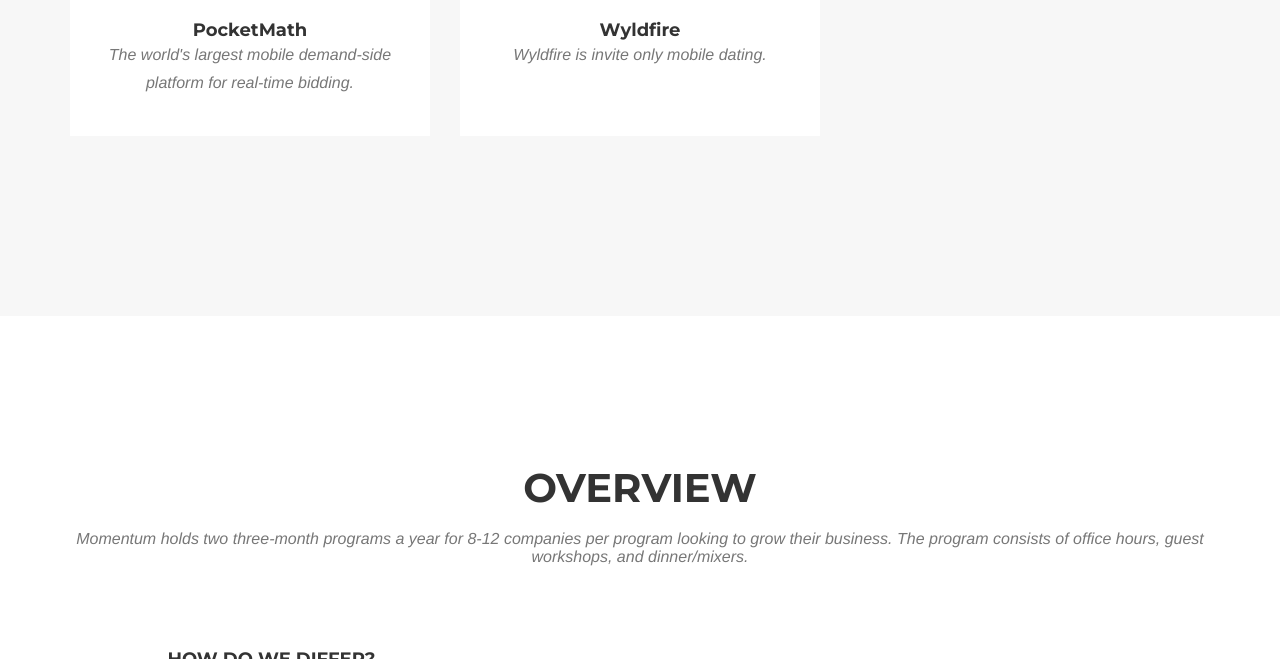
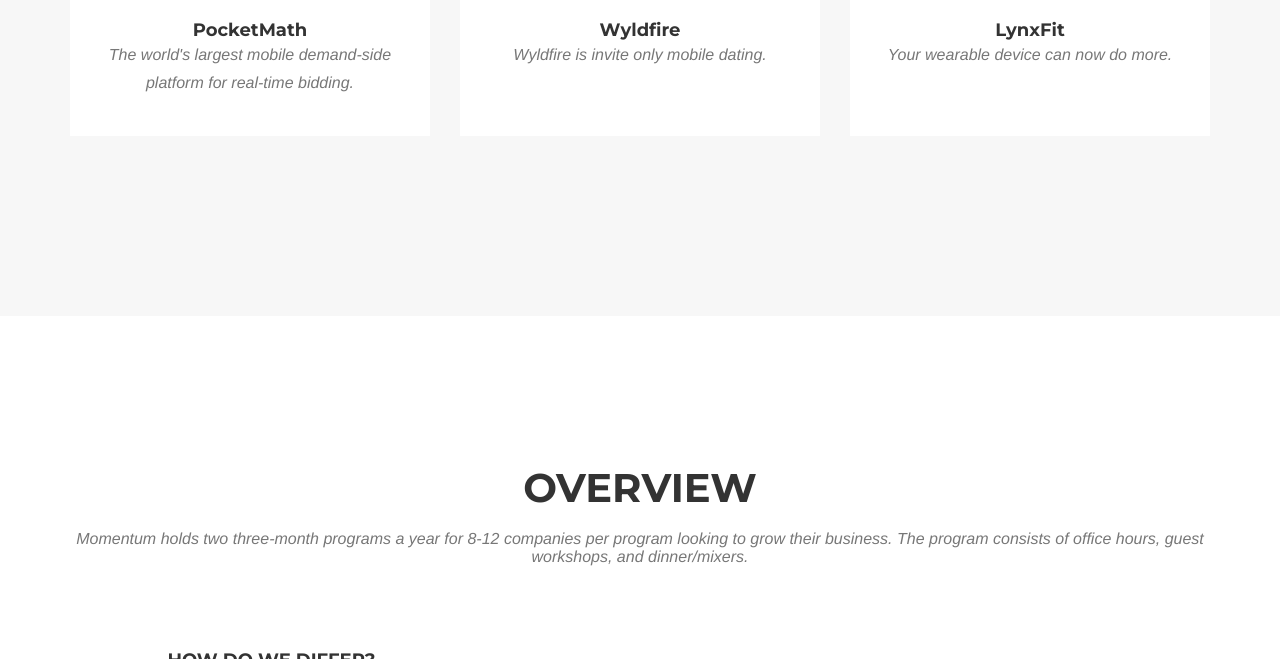
Before and after one commit to mobilemonday/momentum, a Jekyll site: the page built from index.html, in a window 1280 px wide and 900 px high, scrolled down 3670 px, cut to the strip 241-900 px from the top of the window. Built offline with Jekyll 4.4.1, drawn with Linux system fonts in a browser that asks for light colours; nearby versions of some CDN libraries; some web fonts are replaced; Markdown is read by kramdown in place of the engine named in the settings.

Commit message:
added lynxfit

```diff
--- a/index.html
+++ b/index.html
@@ -116,6 +116,12 @@
     tagline: "Wyldfire is invite only mobile dating."
     logo: "https://www.dropbox.com/s/02g897zvw7uk66f/primary-logo-intro.png?dl=0"
     url: http://www.wyldfireapp.com/#intro
+  - company:
+    name: "LynxFit"
+    id: "lynxfit"
+    tagline: "Your wearable device can now do more."
+    logo: ""
+    url: http://www.lynxfit.com/
 applicants:
   title: "Targeted Applicants"
   intro: "Momentum holds two three-month programs a year for 8-12 companies per program.  To apply – click here. (Link to F6S.com/momentum.accelerator)"
```
